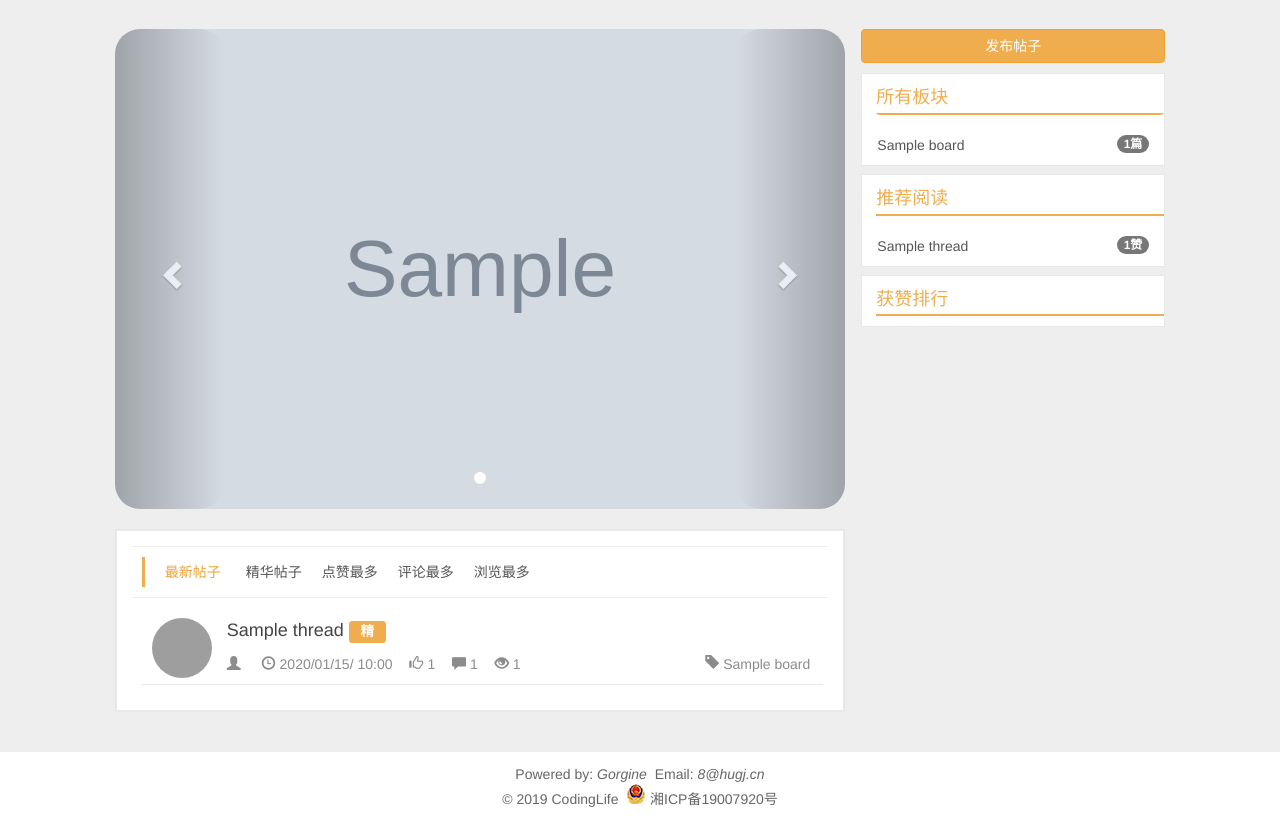
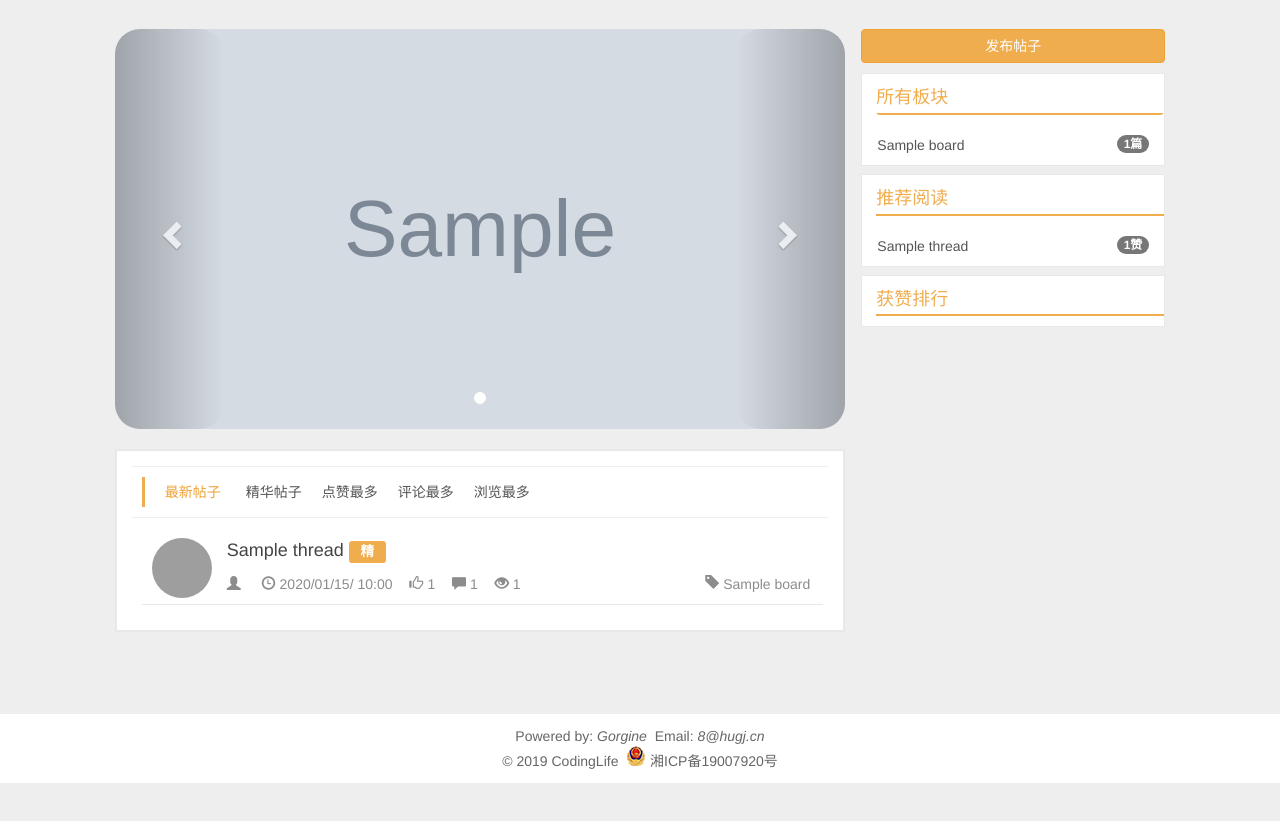
Before and after one commit to h-gj/codinglife-forum, a Flask app: page / in a window 1280 px wide. Shown: the part 51-872 px from the top of the page. After the commit the page ends 834 px from the top, so only its background shows below. Run offline with Flask 2, Linux system fonts and the light colour scheme; tables that the repository leaves empty hold one stand-in row (values such as "Sample post"); grey boxes marked "Sample" are stand-in pictures; some libraries are stand-ins or nearby versions; grey boxes are pictures that could not be loaded.

Commit message:
style: tweak banner height

```diff
--- a/templates/front/index.html
+++ b/templates/front/index.html
@@ -31,7 +31,7 @@
                     {% else %}
                         <div class="item">
                     {% endif %}
-                <a href="{{ banner.link_url }}"><img src="{{ banner.img_url }}" alt="" style="width: 100%;height: 480px"></a>
+                <a href="{{ banner.link_url }}"><img src="{{ banner.img_url }}" alt="" style="width: 100%;height: 400px"></a>
                 </div>
                 {% endfor %}
                 </div>
```
